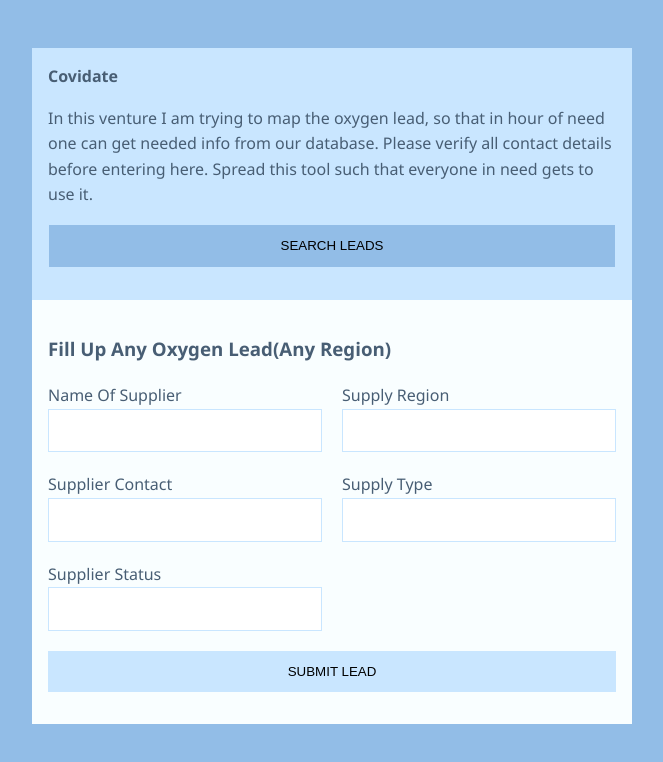
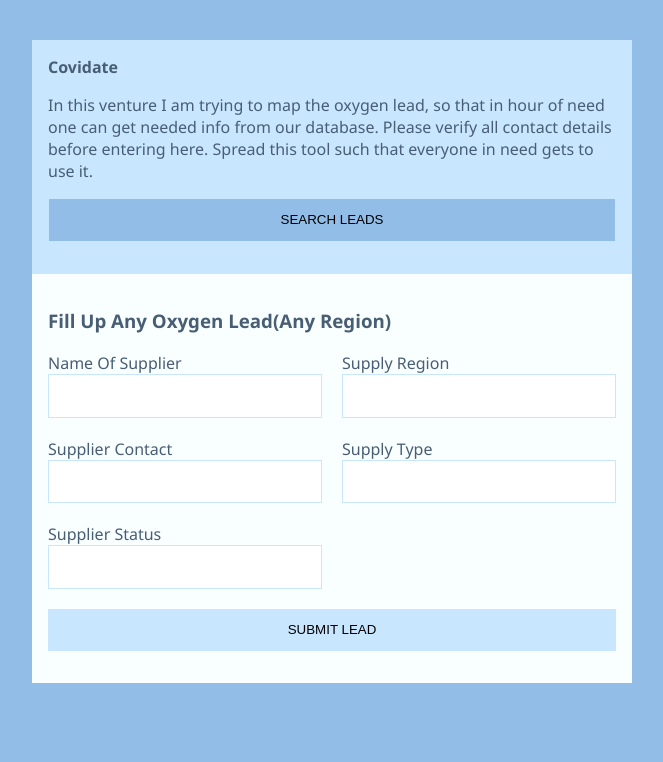
Before and after one commit to dasgupta002/dasgupta002.github.io, a plain HTML site: page index.html in a window 1280 px wide. Shown: the whole page, without its empty margins (308-971 px from the left). Drawn offline with Linux system fonts and the light colour scheme.

Commit message:
Update core.css

```diff
--- a/core.css
+++ b/core.css
@@ -5,14 +5,12 @@
   body {
     background:#92bde7;
     color:#485e74;
-    line-height: 1.6;
     font-family: 'Segoe UI', Tahoma, Geneva, Verdana, sans-serif;
     padding: 1em;
   }
 
   .container {
     max-width: 1170px;
-    margin-top: 0.5rem;
     margin-left: auto;
     margin-right: auto;
     padding: 1em;
```
